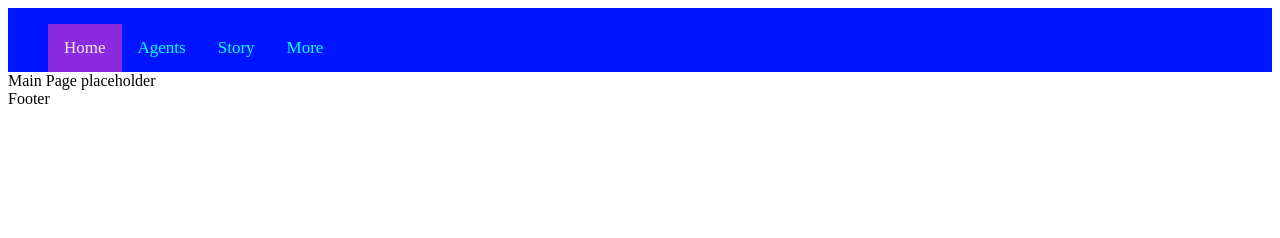
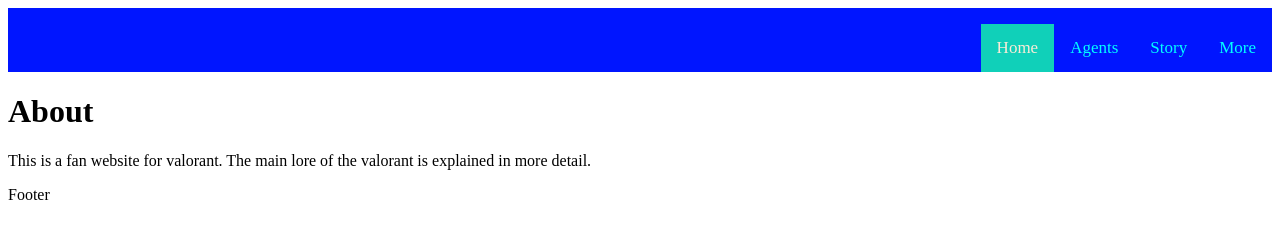
Before and after one commit to AlanJoygit/valorant-lore, a plain HTML site: page index.html in a window 1280 px wide. Drawn offline with Linux system fonts and the light colour scheme.

Commit message:
minor change

```diff
--- a/index.html
+++ b/index.html
@@ -11,19 +11,20 @@
     <header id="header">
         <nav>
             <ul>
+                <li><a href="#">More</a></li>
+                <li><a href="#">Story </a></li>
+                <li>
+                    <a href="#">Agents</a>
+                </li>
                 <li>
                     <a class="active" href="#">Home</a>
                 </li>
-                <li>
-                    <a href="#">Agents</a>
-                </li>
-                <li><a href="#">Story </a></li>
-                <li><a href="#">More</a></li>
             </ul>
         </nav>
     </header>
     <div class="container">
-        Main Page placeholder
+        <h1>About</h1>
+        <p>This is a fan website for valorant. The main lore of the valorant is explained in more detail.</p>
     </div>
     <footer>Footer</footer>
 
--- a/style.css
+++ b/style.css
@@ -4,7 +4,7 @@
 }
 
 #header a{
-    float: left;
+    float: right;
     color: aqua;
     text-align: center;
     padding: 14px 16px;
@@ -19,6 +19,6 @@ li{
     color: antiquewhite;
 }
 #header a.active{
-    background-color: blueviolet;
+    background-color: rgb(16, 208, 185);
     color: antiquewhite;
 }
```
